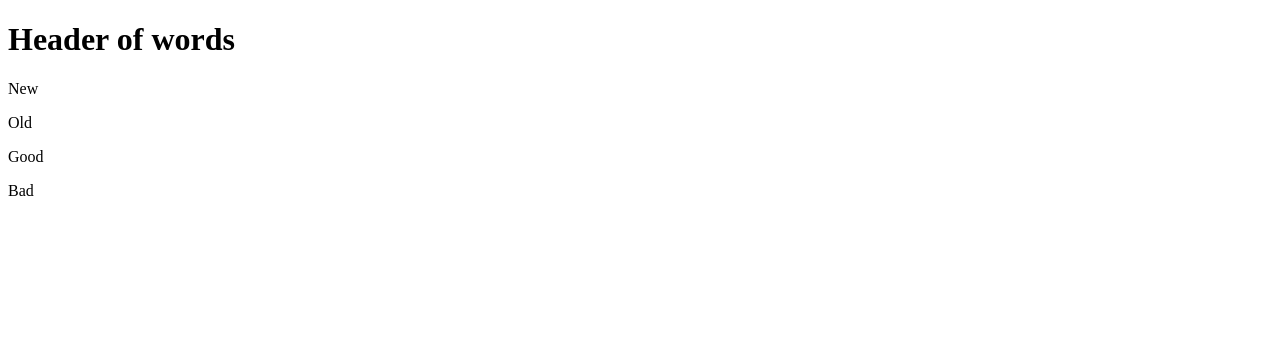
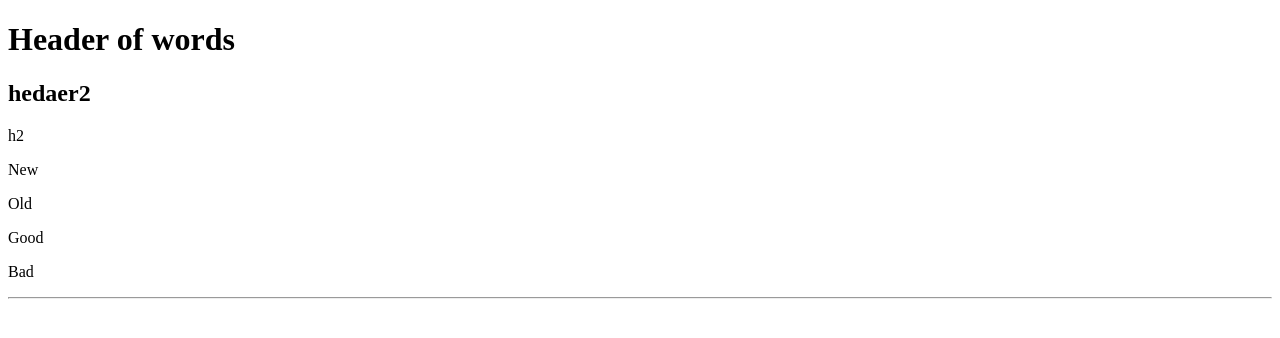
Before and after one commit to Danter54/SomeTask, a plain HTML site: page index.html in a window 1280 px wide. Drawn offline with Linux system fonts and the light colour scheme.

Commit message:
Update index.html

```diff
--- a/index.html
+++ b/index.html
@@ -6,11 +6,13 @@
 </head>
 <body>
 <h1>Header of words</h1>
+<h2>hedaer2</h2>h2
 <span>
   <p>New</p>
   <p>Old</p>
   <p>Good</p>
   <p>Bad</p>
 </span>
+  <hr>
 </body>
 </html>
```
